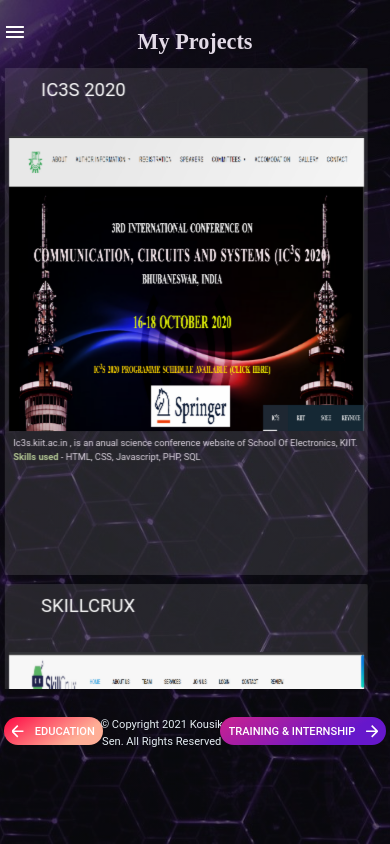
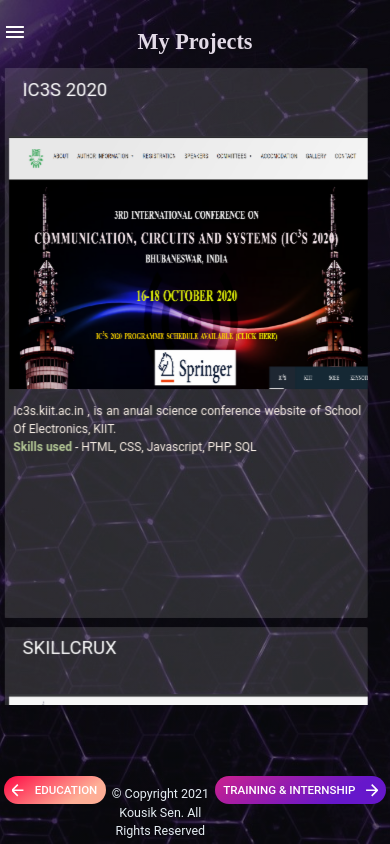
Before and after one commit to kousiksen09/kousik, a React (Create React App) app: page /project in a window 390 px wide. Built offline with nearby package versions, Linux system fonts and the light colour scheme; a web font is replaced by a local one.

Commit message:
FIX | CSS fix for whole app

```diff
--- a/src/App.css
+++ b/src/App.css
@@ -23,6 +23,20 @@
   overflow: hidden;
   font-size: calc(0.75vh + 0.75vw);
 }
+
+body {
+  top: 0;
+  left: 0;
+  bottom: 0;
+  right: 0;
+  padding: 0;
+  margin: 0;
+  font-size: '50%';
+  line-height: '1em';
+  margin: 0;
+  overflow: hidden;
+}
+
 div {
   font-size: calc(0.75vh + 0.75vw);
 }
--- a/src/App.js
+++ b/src/App.js
@@ -12,6 +12,7 @@
     position: 'relative',
     width: '100vw',
     height: '100vh',
+    overflow: 'hidden',
   },
 });
 
--- a/src/views/component/About.js
+++ b/src/views/component/About.js
@@ -54,7 +54,7 @@
     display: 'flex',
     justifyContent: 'center',
     textAlign: 'center',
-    fontSize: '4rem',
+    fontSize: 'clamp(3rem, 10vw, 3.8rem)',
     color: '#FFFFFF',
   },
   imgPr: {
@@ -106,14 +106,14 @@
     display: 'flex',
     flexGrow: 1,
     justifyContent: 'center',
-    margin: pxToRem(12),
+    height: '40vh',
   },
   subTitle: {
     fontFamily: " 'Yeon Sung', cursive",
     position: 'absolute',
     fontWeight: '500',
     textAlign: 'center',
-    fontSize: '3rem',
+    fontSize: 'clamp(2rem, 6vw, 2.8rem)',
     color: '#FFFFFF',
   },
   tagLine: {
@@ -123,13 +123,14 @@
     margin: '0 2rem 2rem 0',
     fontWeight: '500',
     textAlign: 'center',
-    fontSize: '1.8rem',
+    fontSize: 'clamp(1.8rem, 12vw, 2.5rem)',
     color: '#FFFFFF',
   },
   resumeButton: {
-    top: '22vh',
+    position: 'absolute',
+    marginTop: '25vh',
     height: '3rem',
-    width: '10rem',
+    width: 'auto',
     background: '#ed8728',
     color: '#FFFFFF',
     borderRadius: '2rem',
@@ -158,7 +159,7 @@
     },
   },
   btnTxt: {
-    fontSize: '1.4rem',
+    fontSize: 'clamp(1.4rem, 4vw, 1.8rem)',
   },
 }));
 
@@ -191,6 +192,7 @@
           variants={pageVariants}
           transition={pageTransition}
         >
+          <div style={{ height: '92vh' }}>
             <Header />
             <div className={classes.imgPr}>
               <img
@@ -214,7 +216,11 @@
                   />
                 </div>
                 <div className={classes.zoomImageDiv}>
-                <img src={prc} alt='Kousik Sen' className={classes.zoomImage} />
+                  <img
+                    src={prc}
+                    alt='Kousik Sen'
+                    className={classes.zoomImage}
+                  />
                 </div>
               </>
             </Modal>
@@ -244,6 +250,7 @@
                 Resume
               </Button>
             </div>
+          </div>
           <Footer nextPage='Education & Skill' nextLink='/education' />
         </motion.div>
       </div>
--- a/src/views/component/Contact.js
+++ b/src/views/component/Contact.js
@@ -162,6 +162,7 @@
       className={clsx(open ? classes.drawerOpenCon : classes.drawerNotOpenCon)}
     >
       <div className={classes.conatctBg}>
+        <div style={{ height: '92vh' }}>
           <Header />
           <div className={classes.title} style={{ marginBottom: '1rem' }}>
             <Typography variant='h3' className={classes.titleText}>
@@ -281,6 +282,7 @@
               </ul>
             </div>
           </motion.div>
+        </div>
         <Footer prevPage='Training' prevLink='/training' />
       </div>
     </div>
--- a/src/views/component/Education.js
+++ b/src/views/component/Education.js
@@ -16,7 +16,7 @@
 
 const xAxisLabelStyles = {
   color: 'white',
-  fontSize: '.83rem',
+  fontSize: 'clamp(0.83rem, 2vw, 1rem)',
   fontFamily: 'Roboto',
   opacity: 0.6,
 };
@@ -38,7 +38,7 @@
     display: 'flex',
     justifyContent: 'center',
     boxSizing: 'border-box',
-    height: '80vh',
+    height: '82vh',
     width: '100%',
     overflowX: 'hidden',
     overflowY: 'auto',
@@ -57,7 +57,7 @@
   },
   titleText: {
     fontFamily: "'Fondamento', cursive",
-    fontSize: '2rem',
+    fontSize: 'clamp(1.8rem, 5vw, 2rem)',
     color: '#e2dae6',
     fontWeight: '600',
   },
@@ -107,7 +107,7 @@
     },
   },
   eduLabel: {
-    fontSize: '1.8rem',
+    fontSize: 'clamp(1.8rem, 6vw, 2rem)',
     color: '#e2dae6',
     fontWeight: '600',
     fontFamily: " 'Yeon Sung', cursive",
@@ -128,7 +128,7 @@
     opacity: 0.9,
     color: '#f5f4f2',
     fontFamily: 'Roboto',
-    fontSize: '1.3rem',
+    fontSize: 'clamp(1.3rem, 4vw, 1.6rem)',
     fontWeight: 500,
     textAlign: 'justify',
   },
@@ -152,7 +152,7 @@
 
   mobileHeight: {
     position: 'relative',
-    height: '38vh',
+    height: '34vh',
     width: '95%',
     marginRight: '1rem',
     borderRadius: '0.4rem',
@@ -200,6 +200,7 @@
     <div
       className={clsx(open ? classes.drawerOpenCon : classes.drawerNotOpenCon)}
     >
+      <div style={{ height: '92vh' }}>
         <Header />
         <motion.div
           className={classes.education}
@@ -245,8 +246,8 @@
                       body={
                         <div className={classes.eduBody}>
                           <Typography className={classes.eduBodytxt}>
-                          Kalinga Institute of Industrial Technology, Deemed to
-                          be University. <br /> Bhubneswar, Patia, Odisha,
+                            Kalinga Institute of Industrial Technology, Deemed
+                            to be University. <br /> Bhubneswar, Patia, Odisha,
                             751024 <br /> (2017 - Present)
                           </Typography>
                         </div>
@@ -332,6 +333,7 @@
             </Grid>
           </Grid>
         </motion.div>
+      </div>
       <Footer
         prevPage='About Me'
         nextPage='Project'
--- a/src/views/component/Footer.js
+++ b/src/views/component/Footer.js
@@ -1,8 +1,8 @@
 import React from 'react';
-import clsx from 'clsx';
+// import clsx from 'clsx';
 import { makeStyles } from '@material-ui/core/styles';
-import useMediaQuery from '@material-ui/core/useMediaQuery';
-import { useTheme } from '@material-ui/core/styles';
+// import useMediaQuery from '@material-ui/core/useMediaQuery';
+// import { useTheme } from '@material-ui/core/styles';
 import { Link } from 'react-router-dom';
 import { Button, Typography } from '@material-ui/core';
 import ArrowForwardIcon from '@material-ui/icons/ArrowForward';
@@ -10,10 +10,9 @@
 
 const useStyles = makeStyles((theme) => ({
   root: {
+    position: 'relative',
     width: '100%',
     height: '8vh',
-    position: 'absolute',
-    top: '92vh',
   },
   mobileRoot: {
     width: '100%',
@@ -81,7 +80,7 @@
     },
   },
   btnTxt: {
-    fontSize: '1.2rem',
+    fontSize: 'clamp(1.2rem, 3vw, 1.25rem)',
     whiteSpace: 'nowrap',
     overflow: 'hidden',
   },
@@ -89,11 +88,12 @@
     display: 'flex',
     justifyContent: 'center',
     position: 'relative',
+    top: '1vh',
   },
   copyrightTxt: {
     display: 'inline-block',
     position: 'relative',
-    fontSize: '1.2rem',
+    fontSize: 'clamp(1.2rem, 7vw, 1.35rem)',
     color: '#e4ecf2',
     textAlign: 'center',
     overflow: 'hidden',
@@ -101,11 +101,12 @@
 }));
 function Footer(props) {
   const classes = useStyles();
-  const theme = useTheme();
-  const screenChange = useMediaQuery(theme.breakpoints.up('md'));
+  // const theme = useTheme();
+  // const screenChange = useMediaQuery(theme.breakpoints.up('md'));
 
   return (
-    <div className={clsx(screenChange ? classes.root : classes.mobileRoot)}>
+    // <div className={clsx(screenChange ? classes.root : classes.mobileRoot)}>
+    <div className={classes.root}>
       <div className={classes.footerContainer}>
         <div className={classes.pageRoute}>
           <div className={classes.prevPage}>
--- a/src/views/component/Project.js
+++ b/src/views/component/Project.js
@@ -49,7 +49,7 @@
     display: 'flex',
     justifyContent: 'center',
     boxSizing: 'border-box',
-    height: '74vh',
+    height: '76vh',
     width: '100%',
     padding: '0.444rem',
     overflowX: 'hidden',
@@ -67,7 +67,7 @@
   },
   titleText: {
     fontFamily: "'Fondamento', cursive",
-    fontSize: '2.4rem',
+    fontSize: 'clamp(2.2rem, 6vw, 2.4rem)',
     color: '#e2dae6',
     fontWeight: '600',
   },
@@ -75,8 +75,20 @@
     position: 'relative',
     display: 'flex',
     justifyContent: 'center',
-    height: '59vh',
+    height: '64vh',
+    marginBottom: '1rem',
     width: '93%',
+    padding: '0.5rem',
+    backgroundColor: 'rgba(255, 255, 255, .15)',
+    backdropFilter: 'blur(0.6rem)',
+    overflow: 'hidden',
+  },
+  moreProjectCard: {
+    position: 'relative',
+    display: 'flex',
+    justifyContent: 'center',
+    height: '64vh',
+    width: '95%',
     padding: '0.5rem',
     marginBottom: '1vh',
     backgroundColor: 'rgba(255, 255, 255, .12)',
@@ -84,27 +96,26 @@
     overflow: 'hidden',
   },
   projectHeader: {
-    position: 'relative',
-    height: '4vh',
+    position: 'absolute',
+    height: '6vh',
+    top: '1vh',
     width: '100%',
-    top: '-2vh',
   },
   headerTxt: {
     display: 'inline-block',
     overflow: 'hidden',
     textOverflow: 'ellipsis',
     whiteSpace: 'nowrap',
-    padding: '0 0 0 3.5rem',
+    padding: '0 0 0 1.5rem',
     position: 'relative',
     width: '100%',
-    fontSize: '2rem',
+    fontSize: 'clamp(1.8rem, 5.3vw, 2rem)',
   },
   cardContent: {
-    display: 'inline-block',
-    position: 'relative',
-    top: '1vh',
+    position: 'absolute',
+    top: '8vh',
     width: '100%',
-    height: '35vh',
+    height: '30vh',
   },
   projectImg: {
     position: 'relative',
@@ -114,19 +125,19 @@
   },
   cardBody: {
     display: 'inline-block',
-    position: 'relative',
-    top: '1.5vh',
-    width: '100%',
-    height: '15vh',
+    position: 'absolute',
+    top: '39vh',
+    width: '98%',
   },
   crdBdyTxt: {
     position: 'relative',
     overflow: 'hidden',
     textOverflow: 'ellipsis',
-    padding: '0 0 0 0.5rem',
-    width: '100%',
-    fontSize: '1rem',
-    color: '#e2dae6',
+    margin: '0.5rem',
+    textAlign: 'justify',
+    fontSize: 'clamp(1.1rem, 8.55vw, 1.3rem)',
+
+    color: '#fff5eb',
   },
   moreProject: {
     position: 'relative',
@@ -137,9 +148,10 @@
     position: 'relative',
     overflow: 'hidden',
     textOverflow: 'ellipsis',
-    fontSize: '2.1rem',
+    fontSize: 'clamp(2.2rem, 7.1vw, 2.4rem)',
     color: '#5DAAE0',
     lineHeight: '2.5rem',
+    textAlign: 'center',
   },
 }));
 
@@ -151,6 +163,7 @@
       className={clsx(open ? classes.drawerOpenCon : classes.drawerNotOpenCon)}
     >
       <div className={classes.projectBg}>
+        <div style={{ height: '92vh' }}>
           <Header />
 
           <div className={classes.title} style={{ marginBottom: '1rem' }}>
@@ -186,8 +199,8 @@
                   </div>
                   <div className={classes.cardBody}>
                     <Typography className={classes.crdBdyTxt}>
-                    Ic3s.kiit.ac.in , is an anual science conference website of
-                    School Of Electronics, KIIT.
+                      Ic3s.kiit.ac.in , is an anual science conference website
+                      of School Of Electronics, KIIT.
                       <br /> <b style={{ color: '#b8cc99' }}>Skills used </b>-
                       HTML, CSS, Javascript, PHP, SQL
                     </Typography>
@@ -217,8 +230,8 @@
                     <Typography className={classes.crdBdyTxt}>
                       skillcrux.com is a freelancer based website. Their mission
                       is to curate individual skills and build a passive income
-                    stream bridging the gap between companies and individuals. I
-                    design the front end of this website.
+                      stream bridging the gap between companies and individuals.
+                      I design the front end of this website.
                       <br /> <b style={{ color: '#b8cc99' }}>Skills used </b>-
                       HTML, CSS, Javascript, PHP, SQL
                     </Typography>
@@ -245,10 +258,10 @@
                   </div>
                   <div className={classes.cardBody}>
                     <Typography className={classes.crdBdyTxt}>
-                    KIIT FEST is a three day Annual techno-cultural college fest
-                    of KIIT University, Bhubaneswar. It is one of the largest
-                    Festivals of the Eastern paradise of India. I contribute in
-                    the web team of this event.
+                      KIIT FEST is a three day Annual techno-cultural college
+                      fest of KIIT University, Bhubaneswar. It is one of the
+                      largest Festivals of the Eastern paradise of India. I
+                      contribute in the web team of this event.
                       <br /> <b style={{ color: '#b8cc99' }}>Skills used </b>-
                       HTML, CSS, Javascript.
                     </Typography>
@@ -259,7 +272,9 @@
               <Grid xs={12} sm={12} md={4} lg={4} xl={4}>
                 <NonClickableCard classes={{ root: classes.projectCard }}>
                   <div className={classes.projectHeader}>
-                  <Typography className={classes.headerTxt}>DETECTO</Typography>
+                    <Typography className={classes.headerTxt}>
+                      DETECTO
+                    </Typography>
                   </div>
                   <div className={classes.cardContent}>
                     <iframe
@@ -274,8 +289,8 @@
                   <div className={classes.cardBody}>
                     <Typography className={classes.crdBdyTxt}>
                       This is a web app which can detect diseases and predict
-                    medicine with accuracy of 91 percent. I connect the ML model
-                    to a web application.
+                      medicine with accuracy of 91 percent. I connect the ML
+                      model to a web application.
                       <br /> <b style={{ color: '#b8cc99' }}>Skills used </b>-
                       HTML, CSS, Javascript, PHP, SQL, Flusk.
                     </Typography>
@@ -311,9 +326,11 @@
 
               <Grid xs={12} sm={12} md={4} lg={4} xl={4}>
                 <NonClickableCard
-                classes={{ root: classes.projectCard }}
+                  classes={{ root: classes.moreProjectCard }}
                   onClick={() =>
-                  window.open('https://github.com/kousiksen09?tab=repositories')
+                    window.open(
+                      'https://github.com/kousiksen09?tab=repositories'
+                    )
                   }
                 >
                   <img
@@ -336,6 +353,8 @@
               </Grid>
             </Grid>
           </motion.div>
+        </div>
+
         <Footer
           prevPage='Education'
           nextPage='Training & Internship'
--- a/src/views/component/Training.js
+++ b/src/views/component/Training.js
@@ -28,7 +28,7 @@
     display: 'flex',
     justifyContent: 'center',
     boxSizing: 'border-box',
-    height: '74vh',
+    height: '76vh',
     width: '100%',
     overflowX: 'hidden',
     overflowY: 'auto',
@@ -53,7 +53,7 @@
 
   titleText: {
     fontFamily: "'Fondamento', cursive",
-    fontSize: '2.4rem',
+    fontSize: 'clamp(2.4rem, 4.3vw, 2.5rem)',
     color: '#e2dae6',
     fontWeight: '600',
   },
@@ -81,7 +81,7 @@
     textOverflow: 'ellipsis',
     padding: '0 0 0 1.9rem',
     width: '100%',
-    fontSize: '1.3rem',
+    fontSize: 'clamp(1.3rem, 12vw, 1.5rem)',
   },
   trainingIns: {
     display: 'inline-block',
@@ -101,7 +101,7 @@
     textOverflow: 'ellipsis',
     padding: '0 0 0 0.5rem',
     width: '100%',
-    fontSize: '1.2rem',
+    fontSize: 'clamp(1.2rem, 18vw, 1.35rem)',
     color: '#e2dae6',
   },
   viewCertificate: {
@@ -128,6 +128,7 @@
     <div
       className={clsx(open ? classes.drawerOpenCon : classes.drawerNotOpenCon)}
     >
+      <div style={{ height: '92vh' }}>
         <Header />
         <div className={classes.title} style={{ marginBottom: '1rem' }}>
           <Typography variant='h3' className={classes.titleText}>
@@ -174,7 +175,7 @@
                     <Typography className={classes.crdBdyTxt}>
                       <span
                         style={{
-                        fontSize: '1.4rem',
+                          fontSize: 'clamp(1.4rem, 18vw, 1.5rem)',
                           fontWeight: '600',
                           color: '#c29415',
                         }}
@@ -186,7 +187,7 @@
                     <Typography className={classes.crdBdyTxt}>
                       <span
                         style={{
-                        fontSize: '1.4rem',
+                          fontSize: 'clamp(1.4rem, 18vw, 1.5rem)',
                           fontWeight: '600',
                           color: '#c29415',
                         }}
@@ -198,7 +199,7 @@
                     <Typography className={classes.crdBdyTxt}>
                       <span
                         style={{
-                        fontSize: '1.4rem',
+                          fontSize: 'clamp(1.4rem, 18vw, 1.5rem)',
                           fontWeight: '600',
                           color: '#c29415',
                         }}
@@ -258,7 +259,7 @@
                   <Typography className={classes.crdBdyTxt}>
                     <span
                       style={{
-                      fontSize: '1.4rem',
+                        fontSize: 'clamp(1.4rem, 18vw, 1.5rem)',
                         fontWeight: '600',
                         color: '#c29415',
                       }}
@@ -270,7 +271,7 @@
                   <Typography className={classes.crdBdyTxt}>
                     <span
                       style={{
-                      fontSize: '1.4rem',
+                        fontSize: 'clamp(1.4rem, 18vw, 1.5rem)',
                         fontWeight: '600',
                         color: '#c29415',
                       }}
@@ -282,7 +283,7 @@
                   <Typography className={classes.crdBdyTxt}>
                     <span
                       style={{
-                      fontSize: '1.4rem',
+                        fontSize: 'clamp(1.4rem, 18vw, 1.5rem)',
                         fontWeight: '600',
                         color: '#c29415',
                       }}
@@ -313,6 +314,7 @@
             </Grid>
           </Grid>
         </motion.div>
+      </div>
       <Footer
         prevPage='Project'
         nextPage='Contact'
```
Lines whose indentation alone changed are shown as unchanged.
